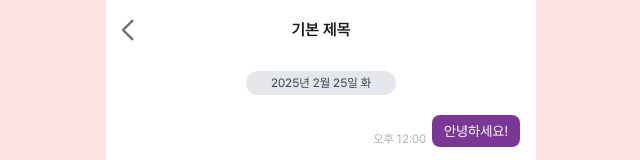
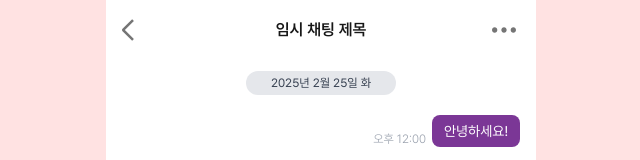
Before and after one commit to hyunjihub/DoranDoran_FE, a Next.js app in the folder dorandoran/: page /chat/1 in a window 1280 px wide. Shown: the top 160 px of the page, without its empty margins (319-959 px from the left). Built offline with nearby package versions, Linux system fonts and the light colour scheme.

Commit message:
[init] zustand 설정

```diff
--- a/dorandoran/package.json
+++ b/dorandoran/package.json
@@ -17,7 +17,8 @@
     "react-dom": "^19.0.0",
     "react-slick": "^0.30.3",
     "slick-carousel": "^1.8.1",
-    "tailwind-scrollbar-hide": "^2.0.0"
+    "tailwind-scrollbar-hide": "^2.0.0",
+    "zustand": "^5.0.3"
   },
   "devDependencies": {
     "@eslint/eslintrc": "^3",
--- a/dorandoran/src/app/(route)/chat/[id]/page.tsx
+++ b/dorandoran/src/app/(route)/chat/[id]/page.tsx
@@ -1,7 +1,21 @@
+'use client';
+
 import Chatting from '@/app/_component/chat/Chatting';
 import TextInput from '@/app/_component/chat/TextInput';
+import { chatStore } from '@/store/useStore';
+import { useEffect } from 'react';
 
 export default function Chat() {
+  const { setChat } = chatStore();
+
+  useEffect(() => {
+    setChat({
+      isManager: true,
+      isAvaliable: true,
+      chatTitle: '임시 채팅 제목',
+    });
+  }, [setChat]);
+
   return (
     <div className="h-full px-[16px] flex flex-col">
       <Chatting />
--- a/dorandoran/src/app/_component/chat/ChatListItem.tsx
+++ b/dorandoran/src/app/_component/chat/ChatListItem.tsx
@@ -1,17 +1,23 @@
 'use client';
 
 import Image from 'next/image';
-import Link from 'next/link';
 import { motion } from 'framer-motion';
 import plus from '/public/img/icon/plus.svg';
+import { useRouter } from 'next/navigation';
 import { useState } from 'react';
 import user from '/public/img/icon/user.svg';
 
 export default function ChatListItem() {
   const [swiped, setSwiped] = useState(false);
 
+  const router = useRouter();
+
+  const handleEnter = () => {
+    router.push('/chat/1');
+  };
+
   return (
-    <Link className="relative w-full max-w-md mx-auto overflow-hidden" href={'/chat/1'}>
+    <li className="relative w-full max-w-md mx-auto overflow-hidden" onClick={handleEnter}>
       <motion.div
         className={`absolute inset-0 flex items-center justify-end bg-red-500 transition-all ${
           swiped ? 'translate-x-0 opacity-100' : 'translate-x-full opacity-0'
@@ -21,7 +27,7 @@ export default function ChatListItem() {
         <button className="text-white p-4">나가기</button>
       </motion.div>
 
-      <motion.li
+      <motion.div
         className="py-2 pr-3 flex justify-between items-center bg-white"
         drag="x"
         dragConstraints={{ left: -70, right: 0 }}
@@ -50,7 +56,7 @@ export default function ChatListItem() {
             1
           </div>
         </div>
-      </motion.li>
-    </Link>
+      </motion.div>
+    </li>
   );
 }
--- a/dorandoran/src/app/_component/layout/TabBar.tsx
+++ b/dorandoran/src/app/_component/layout/TabBar.tsx
@@ -7,9 +7,11 @@ import hamburger from '/public/img/icon/hamburger.svg';
 import home from '/public/img/icon/home.svg';
 import search from '/public/img/icon/search.svg';
 import { usePathname } from 'next/navigation';
+import { useStore } from '@/store/useStore';
 import user from '/public/img/icon/user.svg';
 
 export default function TabBar() {
+  const { userId } = useStore();
   const pathname = usePathname();
   const notRendering = ['/search', '/login', '/singup', '/find', '/chat', '/mypage/nickname'];
   const isChatRoute = pathname.startsWith('/chat/') && pathname.split('/').length === 3;
@@ -41,7 +43,7 @@ export default function TabBar() {
           </Link>
         </li>
         <li>
-          <Link className="min-w-[55px] flex flex-col items-center" href={'/mypage'}>
+          <Link className="min-w-[55px] flex flex-col items-center" href={`${userId ? '/mypage' : '/login'}`}>
             <Image src={user} alt="마이페이지" width={30} height={30} />
             마이페이지
           </Link>
--- /dev/null
+++ b/dorandoran/src/app/_component/layout/header/ChatHeader.tsx
@@ -0,0 +1,21 @@
+import Image from 'next/image';
+import Link from 'next/link';
+import arrow from '/public/img/icon/prevArrow.svg';
+import { chatStore } from '@/store/useStore';
+import more from '/public/img/icon/more.svg';
+
+export default function ChatHeader() {
+  const { chatTitle } = chatStore();
+
+  return (
+    <div className="relative w-full h-full flex items-center justify-center px-[16px] py-[12px]">
+      <Link className="absolute left-[16px]" href={'/mychat'}>
+        <Image src={arrow} alt="이전페이지" width={12} height={24} />
+      </Link>
+      <h1 className="font-semibold">{chatTitle}</h1>
+      <button className="absolute right-[16px]">
+        <Image src={more} alt="채팅방 설정" width={32} height={32} />
+      </button>
+    </div>
+  );
+}
--- a/dorandoran/src/app/_component/layout/header/Header.tsx
+++ b/dorandoran/src/app/_component/layout/header/Header.tsx
@@ -1,5 +1,6 @@
 'use client';
 
+import ChatHeader from './ChatHeader';
 import DefaultHeader from './DefaultHeader';
 import MainHeader from './MainHeader';
 import SearchHeader from './SearchHeader';
@@ -14,6 +15,8 @@ export default function Header() {
         <MainHeader />
       ) : pathname === '/search' ? (
         <SearchHeader />
+      ) : pathname.startsWith('/chat/') ? (
+        <ChatHeader />
       ) : (
         <DefaultHeader pathname={pathname} />
       )}
--- a/dorandoran/src/app/_component/layout/header/MainHeader.tsx
+++ b/dorandoran/src/app/_component/layout/header/MainHeader.tsx
@@ -2,9 +2,12 @@ import Image from 'next/image';
 import Link from 'next/link';
 import logo from '/public/img/logo.png';
 import search from '/public/img/icon/search.svg';
+import { useStore } from '@/store/useStore';
 import user from '/public/img/icon/user.svg';
 
 export default function MainHeader() {
+  const { userId } = useStore();
+
   return (
     <div className="relative w-full h-full flex items-center justify-center px-[16px] py-[12px]">
       <h1>
@@ -16,7 +19,7 @@ export default function MainHeader() {
         <Link href={'/search'}>
           <Image src={search} alt="검색" width={28} height={28} />
         </Link>
-        <Link href={'/mypage'}>
+        <Link href={`${userId ? '/mypage' : '/login'}`}>
           <Image src={user} alt="마이페이지" width={28} height={28} />
         </Link>
       </div>
--- /dev/null
+++ b/dorandoran/src/app/_util/types/types.ts
@@ -0,0 +1,12 @@
+export interface IUser {
+  userId: string | null;
+  nickname: string | null;
+  accessToken: string | null;
+  profileImg: string | null;
+}
+
+export interface IChat {
+  isManager: boolean | null;
+  isAvaliable: boolean | null;
+  chatTitle: string | null;
+}
--- /dev/null
+++ b/dorandoran/src/store/useStore.ts
@@ -0,0 +1,83 @@
+import { IChat, IUser } from '@/app/_util/types/types';
+import { createJSONStorage, persist } from 'zustand/middleware';
+
+import { create } from 'zustand';
+
+interface UserState {
+  userId: string | null;
+  profileImg: string | null;
+  nickname: string | null;
+  accessToken: string | null;
+  setData: (newData: IUser) => void;
+  updateData: (modified: { profileImg: string; nickname: string }) => void;
+  reissueAccessToken: (newToken: string) => void;
+}
+
+interface ChatState {
+  isManager: boolean | null;
+  isAvaliable: boolean | null;
+  chatTitle: string | null;
+  setChat: (newData: IChat) => void;
+  updateTitle: (modified: { chatTitle: string }) => void;
+  updateState: (modified: { isAvaliable: boolean }) => void;
+}
+const useStore = create(
+  persist<UserState>(
+    (set) => ({
+      userId: null,
+      profileImg: null,
+      nickname: null,
+      accessToken: null,
+      setData: (newData) =>
+        set(() => ({
+          userId: newData.userId,
+          profileImg: newData.profileImg,
+          nickname: newData.nickname,
+          accessToken: newData.accessToken,
+        })),
+      updateData: (modified: { profileImg: string; nickname: string }) =>
+        set(() => ({
+          profileImg: modified.profileImg,
+          nickname: modified.nickname,
+        })),
+      reissueAccessToken: (newToken: string) =>
+        set(() => ({
+          accessToken: newToken,
+        })),
+    }),
+    {
+      name: 'userStorage',
+      storage: createJSONStorage(() => localStorage),
+    }
+  )
+);
+
+const chatStore = create(
+  persist<ChatState>(
+    (set) => ({
+      isManager: null,
+      isAvaliable: null,
+      chatTitle: null,
+      setChat: (newData) =>
+        set(() => ({
+          isManager: newData.isManager,
+          isAvaliable: newData.isAvaliable,
+          chatTitle: newData.chatTitle,
+        })),
+      updateTitle: (modified: { chatTitle: string }) =>
+        set(() => ({
+          chatTitle: modified.chatTitle,
+        })),
+      updateState: (modified: { isAvaliable: boolean }) =>
+        set(() => ({
+          isAvaliable: modified.isAvaliable,
+        })),
+    }),
+    {
+      name: 'chatStorage',
+      storage: createJSONStorage(() => localStorage),
+    }
+  )
+);
+
+export { useStore, chatStore };
```
Also changed, not shown: dorandoran/public/img/icon/more.svg (added), 1 other file (tests, documents, lock files or other folders).
